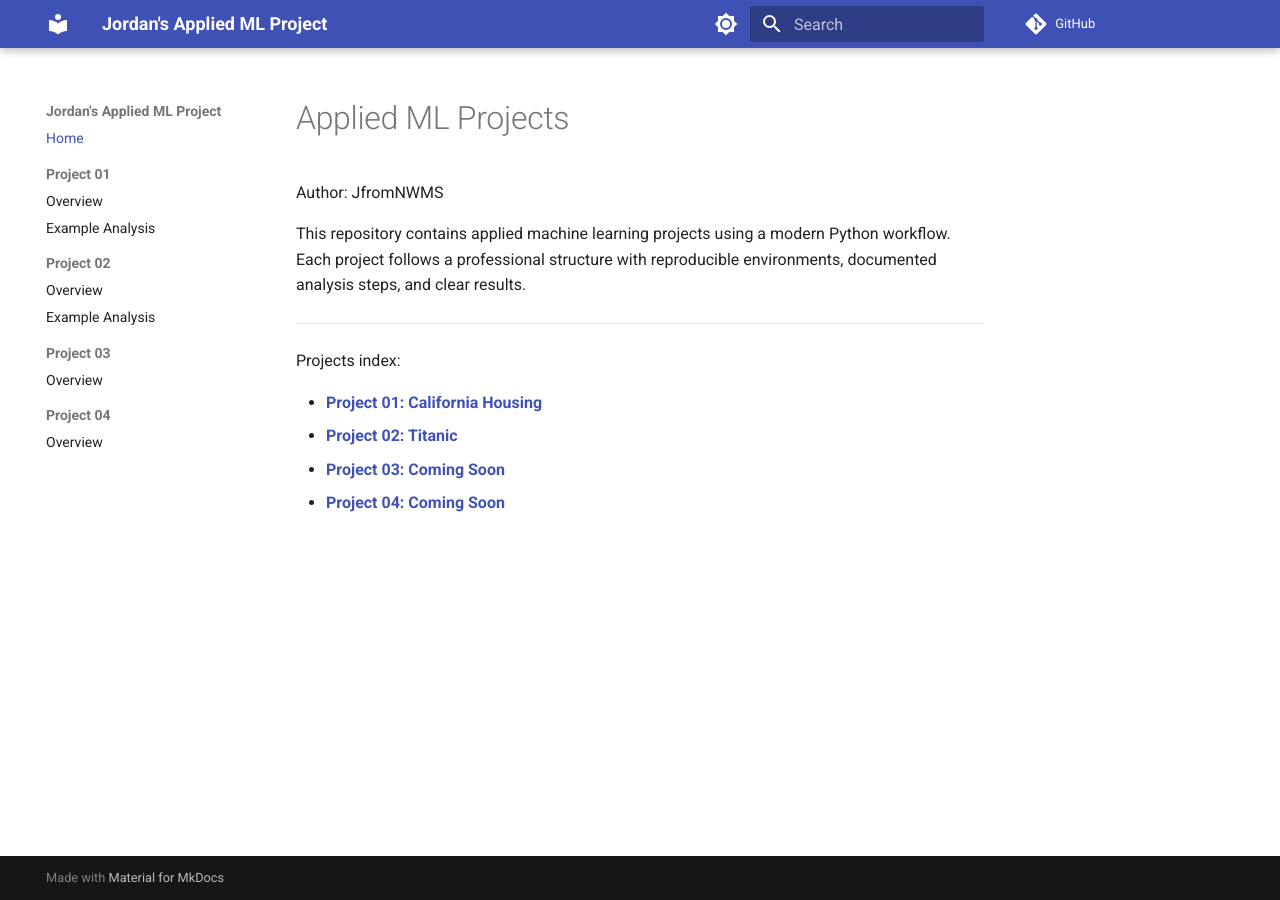
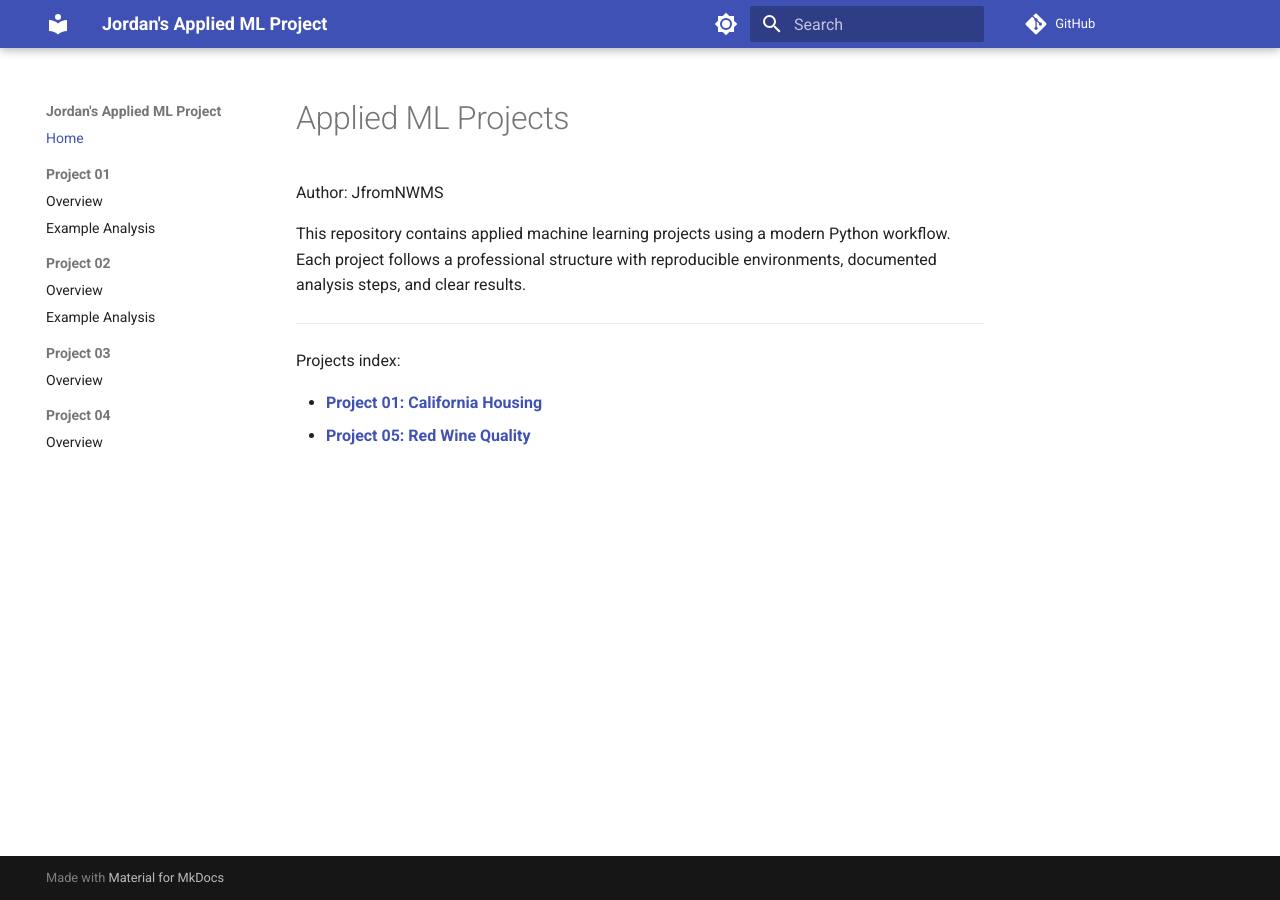
Before and after one commit to JfromNWMS/applied-ml-jordan, an MkDocs documentation site: the page built from docs/index.md, in a window 1280 px wide. Built offline with MkDocs 1.6.1 and Material for MkDocs 9.7.7, drawn with Linux system fonts in a browser that asks for light colours; comment, search, counter and statistics services are not loaded.

Commit message:
Saving changes.

```diff
--- a/docs/index.md
+++ b/docs/index.md
@@ -10,6 +10,4 @@ Each project follows a professional structure with reproducible environments, do
 Projects index:
 
 - [**Project 01: California Housing**](project01/README.md)
-- [**Project 02: Titanic**](project02/README.md)
-- [**Project 03: Coming Soon**](project03/README.md)
-- [**Project 04: Coming Soon**](project04/README.md)
+- [**Project 05: Red Wine Quality**](project05/README.md)
```
Also changed, not shown: docs/project05/README.md (renamed from notebooks/project05/README.md, +1 -1 lines), 2 other files.
